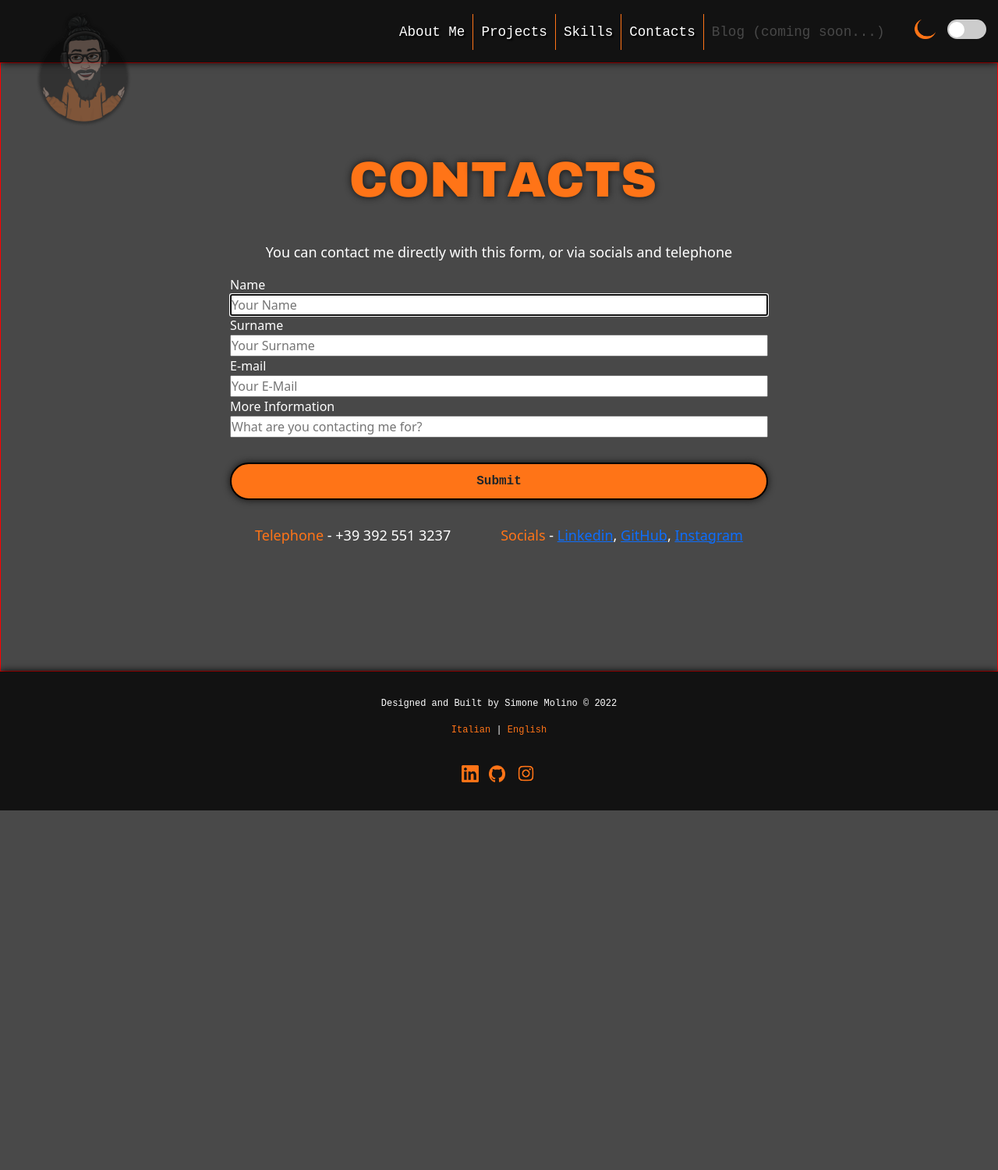
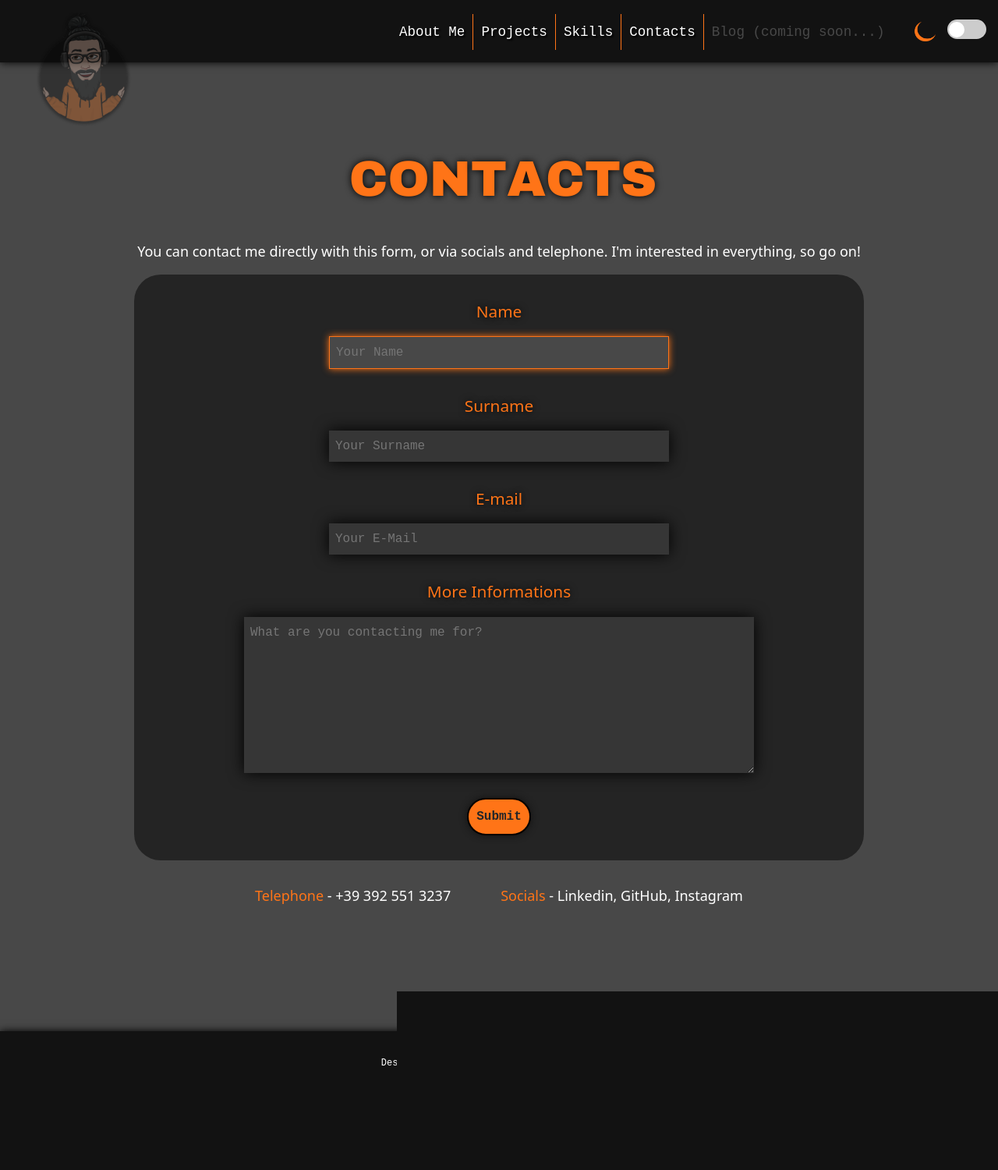
Before and after one commit to Rhokthar/CS50-Final-Project, a Flask app: page /contacts in a window 1280 px wide. Shown: the whole page at 78% size. Before the commit the page ends 1039 px from the top, so only its background shows below. Run offline with Flask 2, Linux system fonts and the light colour scheme; some libraries are stand-ins or nearby versions.

Commit message:
Layout Contacts Completed. TODO - Animations, BGs

```diff
--- a/project/static/style.css
+++ b/project/static/style.css
@@ -3,6 +3,13 @@
 *********************/
 :root {
     --window-max-width: 1440px;
+    --bg-dark-theme-light: #484848;
+    --bg-dark-theme-medium: #363636;
+    --bg-dark-theme-hard: #242424;
+    --bg-dark-theme-hardest: #121212;
+    --shadow-color: #000;
+    --main-text-dark-theme: #ff7417;
+    --secondary-text-dark-theme: #fff;
 }
 * {
     margin: 0;
@@ -10,17 +17,20 @@
     caret-color: transparent;
     box-sizing: border-box;
 }
+a {
+    text-decoration: none;
+}
 body {
-    color: #ffffff;
-    background-color: #121212;
+    color: white;
+    background-color: var(--bg-dark-theme-hardest);
     overflow: hidden;
     height: 100%;
 }
 .footer, .header {
     position: relative;
     font-family: "Courier New", Courier, monospace;
-    background-color: #121212;
-    box-shadow: 0 0 10px rgba(0, 0, 0, 1);
+    background-color: var(--bg-dark-theme-hardest);
+    box-shadow: 0 0 10px var(--shadow-color);
     z-index: 1;
     width: auto;
 }
@@ -75,19 +85,27 @@
     z-index: -100;
 }
 .spinner__wrapper > * {
-    color: #ff7417;
+    color: var(--main-text-dark-theme);
 }
 .spinner__wrapper::after {
     content: "Settings things up for you...";
     font-size: 24px;
 }
-
+.text-center {
+    text-align: center;
+}
+.text-right {
+    text-align: right;
+}
+.border-rounded {
+    border-radius: 34px;
+}
 /*
     Index Sections
 */
 /* Menu Button */
 .menu__button {
-    border: 2px solid #ff7417;
+    border: 2px solid var(--main-text-dark-theme);
     position: absolute;
     top: 25px;
     right: 25px;
@@ -333,15 +354,15 @@
     height: fit-content;
     width: fit-content;
     text-transform: uppercase;
-    text-shadow: 0 0 10px #121212;
+    text-shadow: 0 0 10px var(--shadow-color);
 }
 .special_text_2 span {
     font-size: 4rem;
-    color: #ff7417;
+    color: var(--main-text-dark-theme);
     transition: all 0.3s;
 }
 .special_text_2 span:hover {
-    text-shadow: 0 0 10px #ff7417;
+    text-shadow: 0 0 10px var(--main-text-dark-theme);
 }
 .text_container_2 .aboutme_form,
 .contacts_form {
@@ -368,14 +389,15 @@
     margin-left: 10px;
     margin-right: 10px;
 }
-.contacts_form a {
+.a-hover {
+    display: inline-block;
     text-decoration: none;
-    color: #ff8427;
+    color: var(--main-text-dark-theme);
     transition: 0.3s;
 }
-.contacts_form a:hover {
+.a-hover:hover {
     text-decoration: underline;
-    color: #ff8427;
+    color: var(--main-text-dark-theme);
     transform: scale(1.1)
 }
 .aboutme_form form,
@@ -799,7 +821,7 @@
 }
 /* Contacts Page */
 .section_container.contacts {
-    border: 1px solid red;
+    /* border: 1px solid red; */
     width: 100%;
 }
 .section_container.contacts p {
@@ -808,32 +830,102 @@
 }
 .page__wrapper {
     max-width: var(--window-max-width);
-    margin: 0 auto;
 }
 .div__wrapper {
+    /* border: 1px solid red; */
     display: flex;
     flex-direction: row;
     flex-wrap: wrap;
-}
-.div__wrapper.row-reverse {
+    margin: 0 auto;
+}
+.row-reverse {
     flex-direction: row-reverse;
 }
-.div__wrapper.vertical-row {
+.vertical-row {
     flex-direction: column;
 }
-.div__wrapper.vertical-row-reverse {
+.vertical-row-reverse {
     flex-direction: column-reverse;
 }
-.div__wrapper.justify-center {
+.justify-center {
     justify-content: center;
 }
-.div__wrapper.align-center {
+.justify-end {
+    justify-content: flex-end;
+}
+.align-center {
     align-items: center;
+}
+.align-end {
+    align-items: flex-end;
 }
 #contact_info {
     margin-bottom: 2rem;
 }
 .other_contacts p {
+    padding: 2rem;
+}
+.top-padding {
+    padding-top: 1rem;
+}
+.bottom-padding {
+    padding-bottom: 1rem;
+}
+.left-padding {
+    padding-left: 1rem;
+}
+.right-padding {
+    padding-right: 1rem;
+}
+.top-margin {
+    margin-top: 1rem;
+}
+.bottom-margin {
+    margin-bottom: 1rem;
+}
+.left-margin {
+    margin-left: 1rem;
+}
+.right-margin {
+    margin-right: 1rem;
+}
+label {
+    font-size: 1.3rem;
+}
+.resize-vertical {
+    resize: vertical;
+}
+.min-height {
+    min-height: 200px;
+}
+.input-text-style {
+    border-style: none;
+    padding: 0.5rem;
+    font-family: 'Courier New', Courier, monospace;
+    color: var(--secondary-text-dark-theme);
+    transition: 0.3s;
+}
+.input-text-style:focus {
+    outline-width: 0;
+    border: 1px solid var(--main-text-dark-theme);
+    background-color: var(--bg-dark-theme-light);
+    filter: drop-shadow(0 0 5px var(--main-text-dark-theme));
+}
+/* .input-text-style:focus::placeholder {
+    color: var(--bg-dark-theme-hardest);
+}
+
+.input-text-style:focus::-ms-input-placeholder {
+    color: var(--bg-dark-theme-hard);
+}
+.input-text-style:focus:-ms-input-placeholder {
+    color: var(--bg-dark-theme-hard);
+} */
+
+.input-text-width {
+    width: 50%;
+}
+.padding-all {
     padding: 2rem;
 }
 /************************/
@@ -1065,13 +1157,93 @@
     padding-bottom: 1rem;
 }
 #language_change > * {
-    color: #ff7417;
+    color: var(--main-text-dark-theme);
     text-decoration: none;
     transition: 0.3s;
 }
 #language_change > *:hover {
-    color: #ff7417;
+    color: var(--main-text-dark-theme);
     text-decoration: underline;
+}
+/* COLORS */
+.bg-dark-theme-light {
+    background-color: var(--bg-dark-theme-light);
+}
+.bg-dark-theme-medium {
+    background-color: var(--bg-dark-theme-medium);
+}
+.bg-dark-theme-hard {
+    background-color: var(--bg-dark-theme-hard);
+}
+.bg-dark-theme-hardest {
+    background-color: var(--bg-dark-theme-hardest);
+}
+.main-text-color {
+    color: var(--main-text-dark-theme);
+}
+.secondary-text-color {
+    color: var(--secondary-text-dark-theme);
+}
+.box-shadow-color {
+    filter: drop-shadow(0 0 10px var(--shadow-color));
+}
+.text-shadow-color {
+    text-shadow: 0 0 10px var(--shadow-color);
+}
+/* END COLORS*/
+/* WIDTHS */
+.width-100 {
+    width: 100%;
+}
+.width-80 {
+    width: 80%;
+}
+.width-75 {
+    width: 75%;
+}
+.width-66 {
+    width: 66.666%;
+}
+.width-50 {
+    width: 50%;
+}
+.width-33 {
+    width: 33.333%;
+}
+.width-25 {
+    width: 25%;
+}
+.width-20 {
+    width: 20%;
+}
+.width-16 {
+    width: 16.666%;
+}
+/* END WIDTHS */
+/* HEIGHTS */
+.height-80 {
+    height: 80%;
+}
+.height-75 {
+    height: 75%;
+}
+.height-66 {
+    height: 66.666%;
+}
+.height-50 {
+    height: 50%;
+}
+.height-33 {
+    height: 33.333%;
+}
+.height-25 {
+    height: 25%;
+}
+.height-20 {
+    height: 20%;
+}
+.height-16 {
+    height: 16.666%;
 }
 /* KeyFrames */
 /* IMG Bounce */
--- a/project/templates/contacts.html
+++ b/project/templates/contacts.html
@@ -13,7 +13,7 @@
     <!-- START SECTION_CONTAINER PROJECTS -->
     <div class="section_container contacts vertical-row">
         <!-- PAGE__WRAPPER STARTS -->
-        <div class="page__wrapper">
+        <div class="page__wrapper width-100 left-padding right-padding">
             <!-- START TITLE__WRAPPER -->
             <div class="title__wrapper">
                 <div class="div__wrapper justify-center">
@@ -32,24 +32,24 @@
                     </h2>
                 </div>
             </div> <!-- END TITLE -->
-            <p>You can contact me directly with this form, or via socials and telephone</p>
+            <p>You can contact me directly with this form, or via socials and telephone. I'm interested in everything, so go on!</p>
             <form action="/contacts" method="post">
-                <div class="div__wrapper vertical-row justify-center">
-                    <label for="name_input">Name</label>
-                    <input type="text" id="name_input" placeholder="Your Name" autofocus />
-                    <label for="surname_input">Surname</label>
-                    <input type="text" id="surname_input" placeholder="Your Surname" />
-                    <label for="e-mail">E-mail</label>
-                    <input type="email" id="e-mail" placeholder="Your E-Mail" />
-                    <label for="contact_info">More Information</label>
-                    <input type="text" id="contact_info" placeholder="What are you contacting me for?" />
+                <div class="div__wrapper vertical-row align-center bg-dark-theme-hard padding-all border-rounded width-75">
+                    <label for="name_input" class="main-text-color text-shadow-color bottom-padding">Name</label>
+                    <input type="text" id="name_input" name="name_input" class="input-text-style input-text-width bg-dark-theme-medium box-shadow-color bottom-margin" placeholder="Your Name" autofocus />
+                    <label for="surname_input" class="top-padding bottom-padding main-text-color text-shadow-color">Surname</label>
+                    <input type="text" id="surname_input" name="surname_input" class="input-text-style input-text-width bg-dark-theme-medium box-shadow-color bottom-margin" placeholder="Your Surname" />
+                    <label for="e-mail" class="top-padding bottom-padding main-text-color text-shadow-color">E-mail</label>
+                    <input type="email" id="e-mail" name="e-mail" class="input-text-style input-text-width bg-dark-theme-medium box-shadow-color bottom-margin" placeholder="Your E-Mail" />
+                    <label for="contact_info" class="top-padding bottom-padding main-text-color text-shadow-color">More Informations</label>
+                    <textarea id="contact_info" name="contact_info" class="input-text-style bg-dark-theme-medium box-shadow-color resize-vertical height-20 width-75 min-height" placeholder="What are you contacting me for?"></textarea>
                     <button class="btn" type="submit">Submit</button>
                 </div>
             </form>
             <div class="other_contacts">
-                <div class="div__wrapper">
+                <div class="div__wrapper justify-center">
                     <p><span class="diff_color">Telephone</span> - +39 392 551 3237</p>
-                    <p><span class="diff_color">Socials</span> - <a href="" target="_blank">Linkedin</a>, <a href="" target="_blank">GitHub</a>, <a href="" target="_blank">Instagram</a></p>
+                    <p><span class="diff_color">Socials</span> - <a href="" target="_blank" class="a-hover secondary-text-color">Linkedin</a>, <a href="" target="_blank" class="a-hover secondary-text-color">GitHub</a>, <a href="" target="_blank" class="a-hover secondary-text-color">Instagram</a></p>
                 </div>
             </div>
         </div> <!-- PAGE__WRAPPER ENDS -->
--- a/project/templates/index.html
+++ b/project/templates/index.html
@@ -211,9 +211,9 @@
                 <div class="contacts_form" role="info">
                     <h3>Tel:</h3><p>(+39) 392 551 3237</p><br>
                     <h3>E-mail:</h3><p>molino.simone1295@gmail.com</p><br>
-                    <h3>Linkedin:</h3><a href="https://www.linkedin.com/in/simone-molino-884486194/" target="_blank">Linkedin's Direct Link</a><br>
-                    <h3>GitHub:</h3><a href="https://github.com/Rhokthar" target="_blank">GitHub's Direct Link</a><br>
-                    <h3>Instagram:</h3><a href="https://www.instagram.com/rhokthar/" target="_blank">Instagram's Direct Link</a><br>
+                    <h3>Linkedin:</h3><a href="https://www.linkedin.com/in/simone-molino-884486194/" target="_blank" class="a-hover">Linkedin's Direct Link</a><br>
+                    <h3>GitHub:</h3><a href="https://github.com/Rhokthar" target="_blank" class="a-hover">GitHub's Direct Link</a><br>
+                    <h3>Instagram:</h3><a href="https://www.instagram.com/rhokthar/" target="_blank" class="a-hover">Instagram's Direct Link</a><br>
                     <form action="/about_me" method="get">
                         <button class="btn">Wanna E-Mail me?</button>
                     </form>
```
Also changed, not shown: other parts of project/static/style.css (+75 -72 lines).
